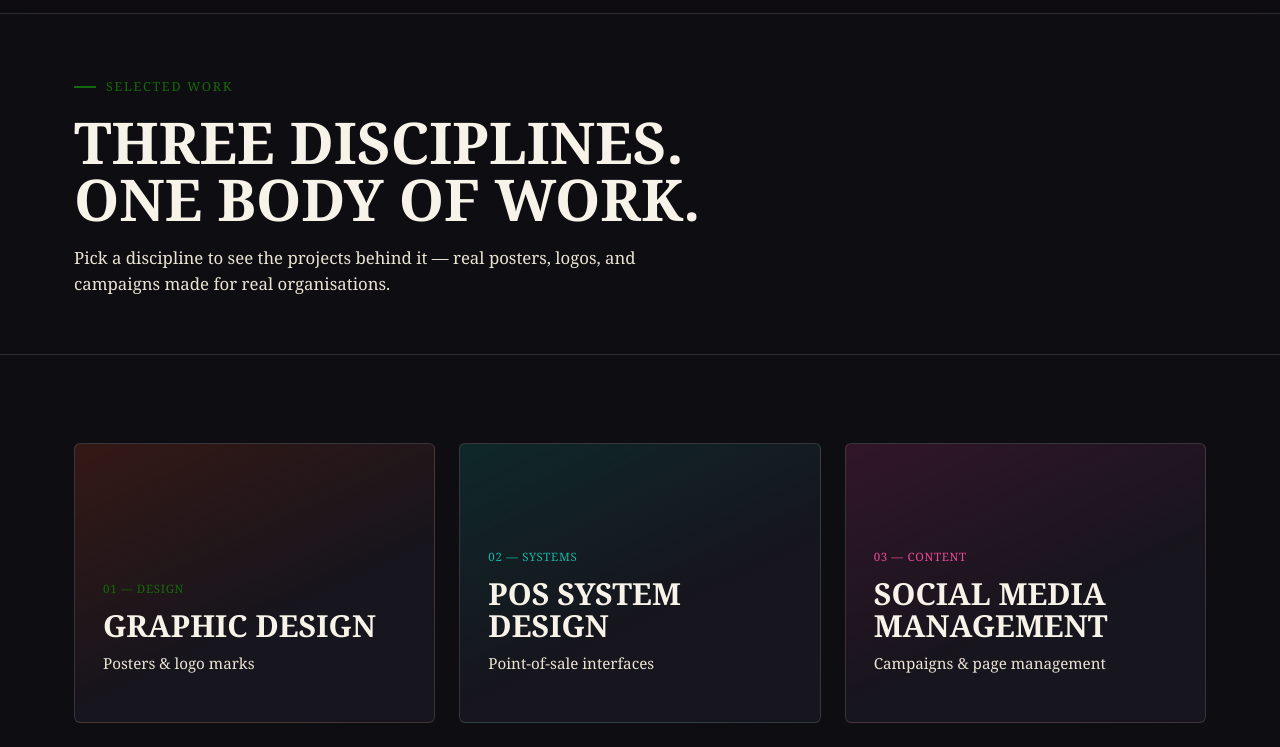
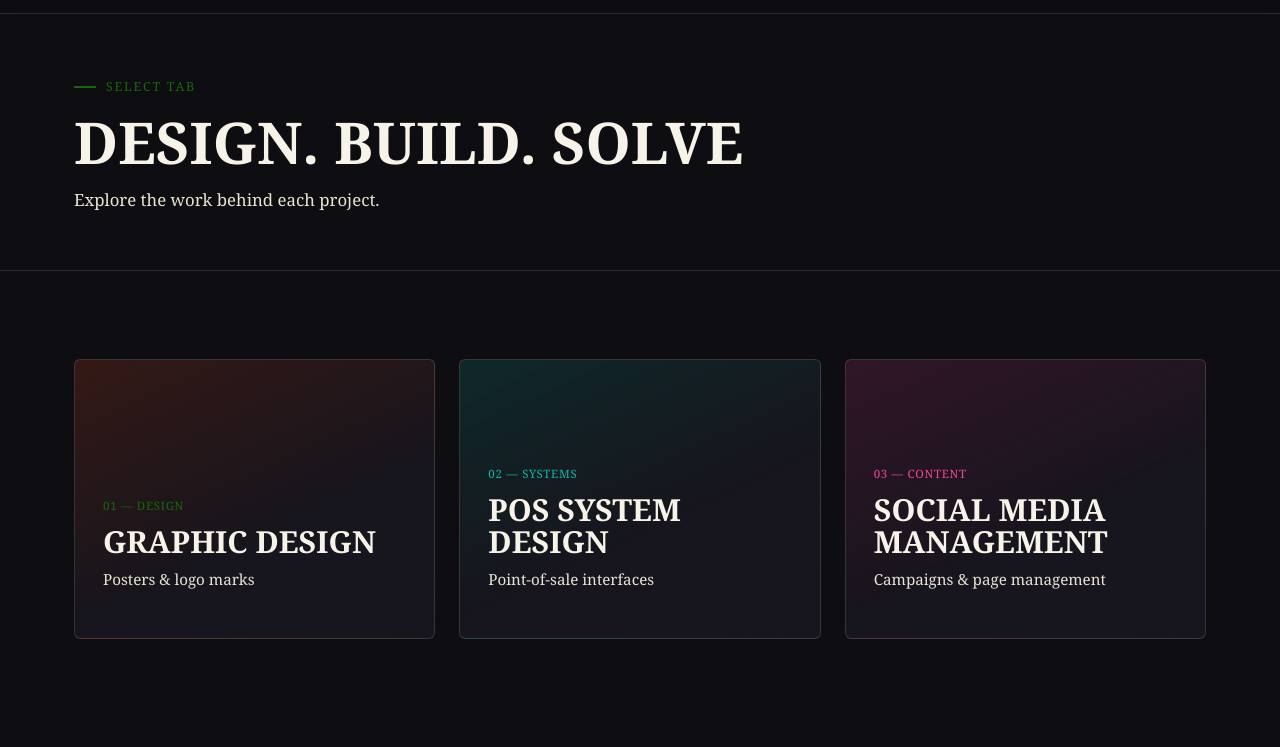
Before and after one commit to Murakaywa/Murakaywa.github.io, a plain HTML site: page work/index.html in a window 1280 px wide. Shown: the part 53-800 px from the top of the page. Drawn offline with Linux system fonts and the light colour scheme.

Commit message:
Text update

```diff
--- a/work/index.html
+++ b/work/index.html
@@ -40,9 +40,9 @@
 <main>
   <section class="page-hero">
     <div class="container">
-      <span class="eyebrow">Selected work</span>
-      <h1>Three disciplines.<br>One body of work.</h1>
-      <p>Pick a discipline to see the projects behind it — real posters, logos, and campaigns made for real organisations.</p>
+      <span class="eyebrow">Select Tab</span>
+      <h1>Design. Build. Solve</h1>
+      <p>Explore the work behind each project.</p>
     </div>
   </section>
 
```
Also changed, not shown: index.html (+3 -2 lines).
